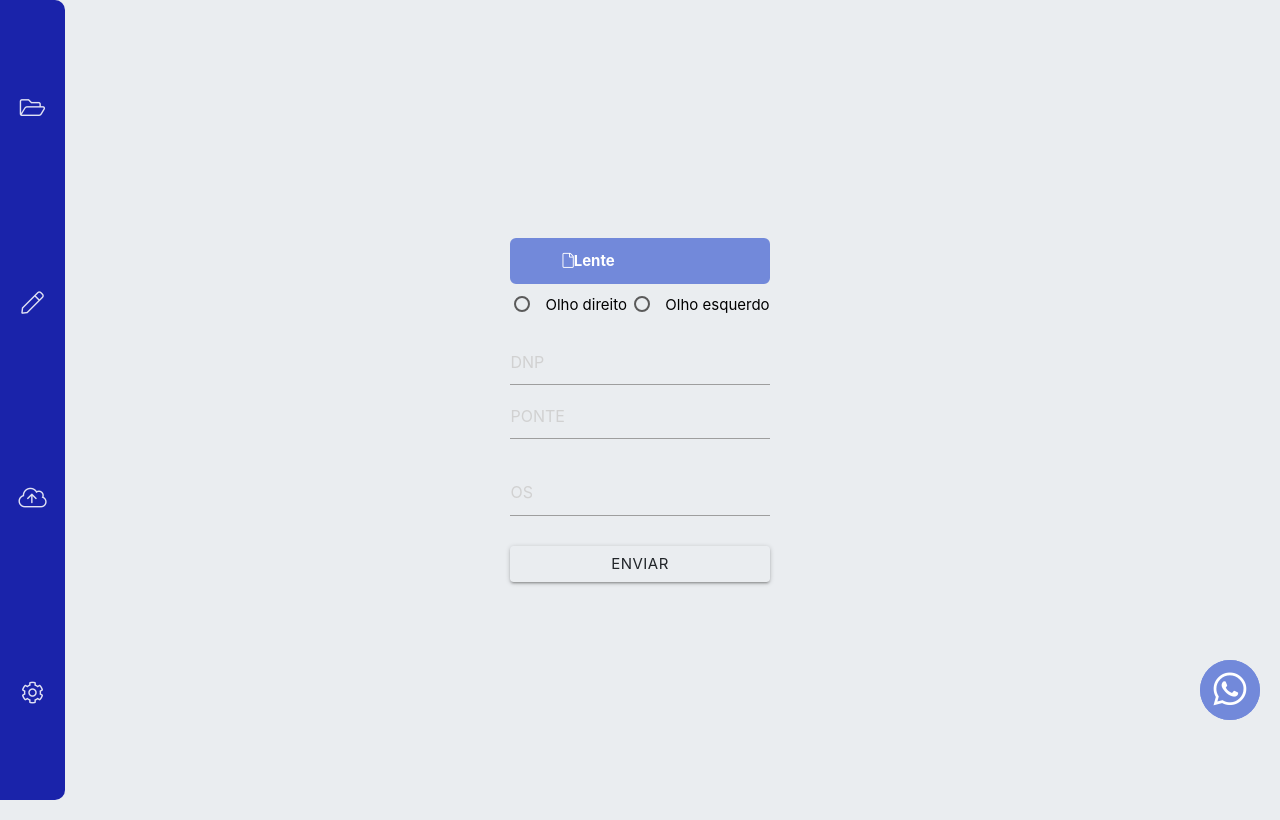
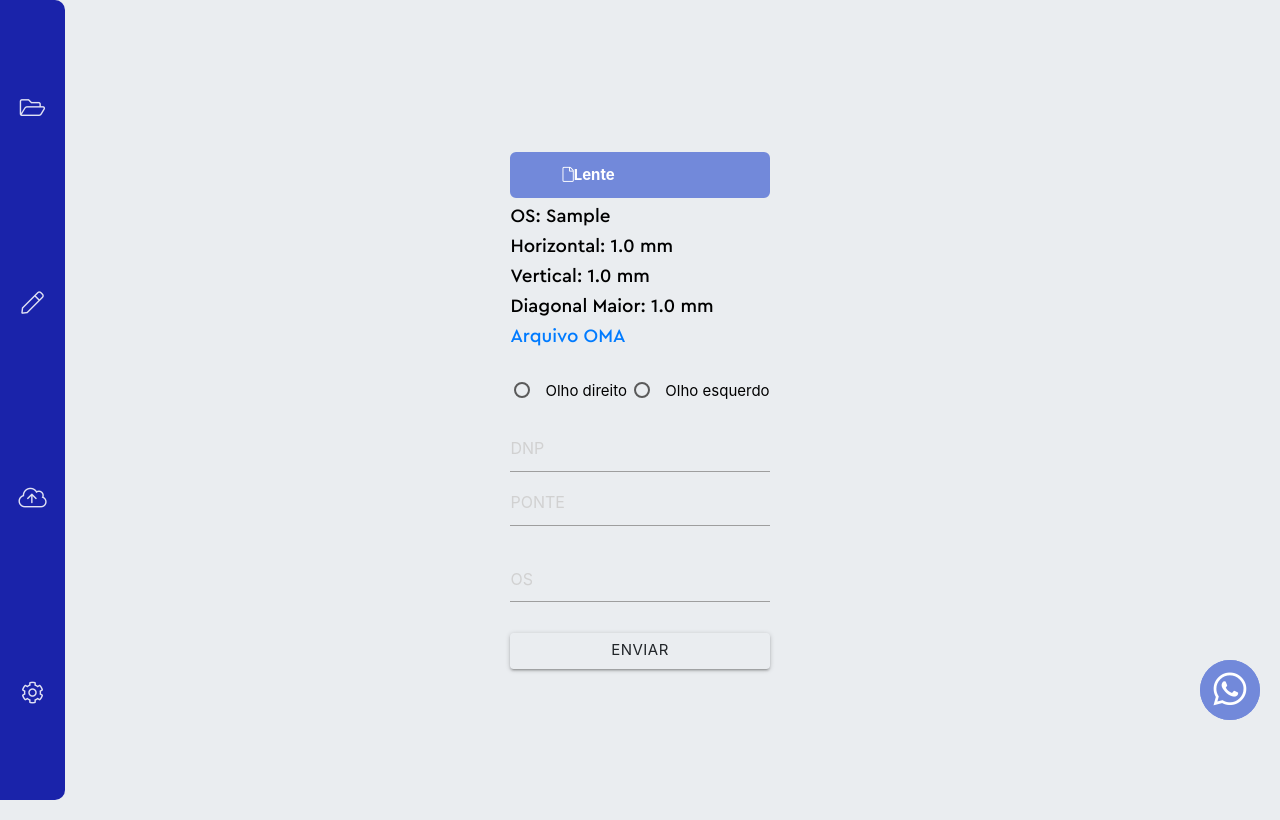
Before and after one commit to andreemidio/measure, a Django app: page /obras/ in a window 1280 px wide. Run offline with Django 3.2, Linux system fonts and the light colour scheme; tables that the repository leaves empty hold one stand-in row (values such as "Sample post"); parts of the project's set-up code (start-up, migrations or seed data) failed here and were passed over; some libraries are stand-ins or nearby versions.

Commit message:
improve code

```diff
--- a/apps/medicao_lente/views.py
+++ b/apps/medicao_lente/views.py
@@ -86,8 +86,7 @@ def salvar_registro(request):
 
     if request.method == "GET":
         # user = Usuarios.objects.get(id="23891265-80e6-44d8-88de-b3573bcf8bfc")
-        medicao = DadosMedicao.objects.filter(
-            criado_por_id="23891265-80e6-44d8-88de-b3573bcf8bfc").values()
+        medicao = DadosMedicao.objects.filter().values()
 
         contexto = {
             "medicoes": medicao
--- a/template/app/obras.html
+++ b/template/app/obras.html
@@ -32,13 +32,21 @@
                         <div class="input" type="text">
                             <div>
                                 <h5 placeholder="HORIZONTAL" style="color: black;" id="first_name7" type="text"
-                                    class="validate" name="horizontal">Diagonal Maior: {{ medicao.diagonalMaior }}
+                                    class="validate" name="horizontal">Diagonal Maior: {{ medicao.diagonal }}
                                     mm</h5>
+                            </div>
+                        </div>
+                        <div class="input" type="text">
+                            <div>
+                                <h5 placeholder="OMA" style="color: black;" id="first_name7" type="text"
+                                    class="validate" name="horizontal"><a href="{{ medicao.oma_file.url }}" download>Arquivo OMA</a>
+                                </h5>
                             </div>
                         </div>
 
                     {% endif %}
                 {% endfor %}
+                <br>
                 <div>
 
                     <div>
```
